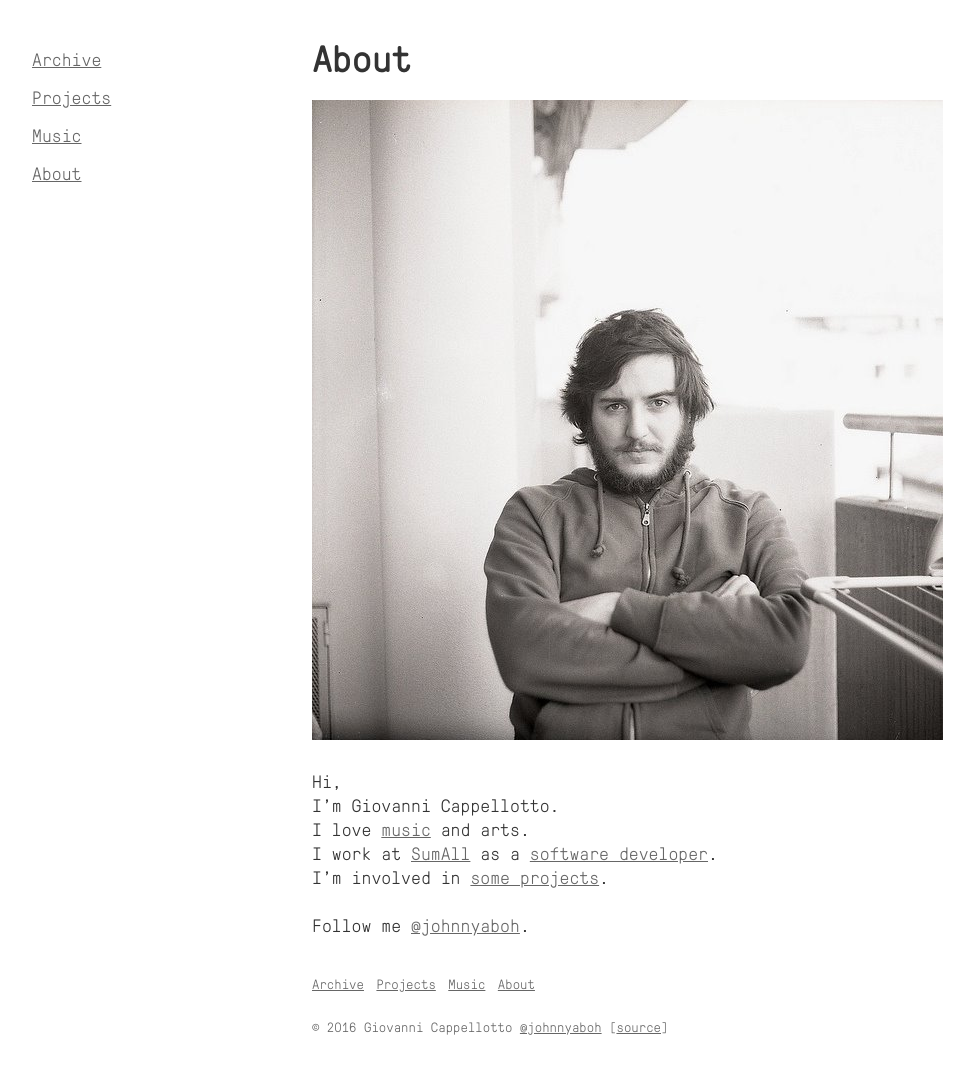
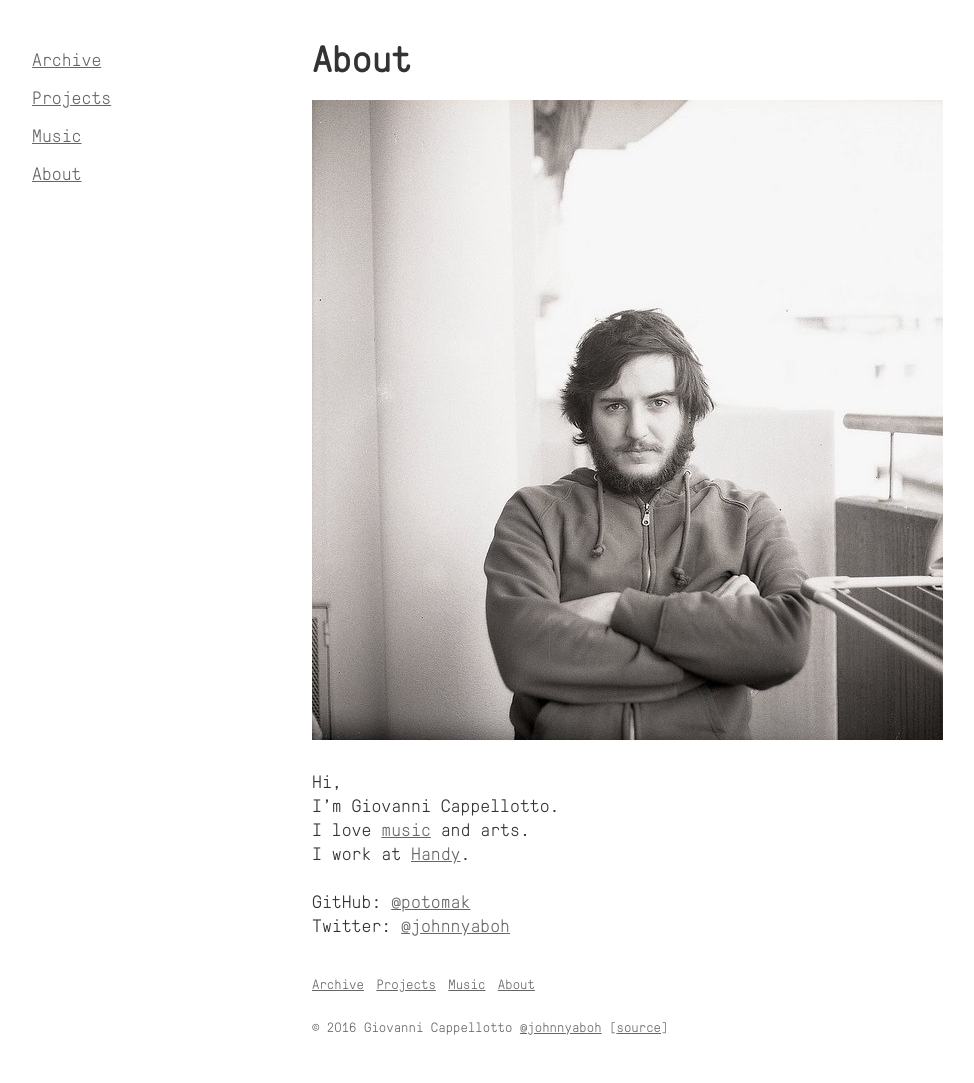
Before and after one commit to curlybracketshq/giovanni.curlybrackets.it, a Jekyll site: the page built from about.markdown, in a window 1280 px wide. Shown: the whole page, without its empty margins (8-982 px from the left). Built offline with Jekyll 4.4.1, drawn with Linux system fonts in a browser that asks for light colours.

Commit message:
Update about page

```diff
--- a/about.markdown
+++ b/about.markdown
@@ -4,17 +4,16 @@ title: About
 ---
 
 [music]: /music.html "Music"
-[projects]: /projects.html "Projects"
 [twitter]: http://twitter.com/johnnyaboh
 [github]: http://github.com/potomak
-[sumall]: http://sumall.com
+[handy]: http://handy.com
 
 ![Giovanni Cappellotto](/assets/me.jpg)
 
 Hi,<br>
 I'm Giovanni Cappellotto.<br>
 I love [music][music] and arts.<br>
-I work at [SumAll][sumall] as a [software developer][github].<br>
-I'm involved in [some projects][projects].
+I work at [Handy][handy].
 
-Follow me [@johnnyaboh][twitter].
+GitHub: [@potomak][github]<br>
+Twitter: [@johnnyaboh][twitter]
```
